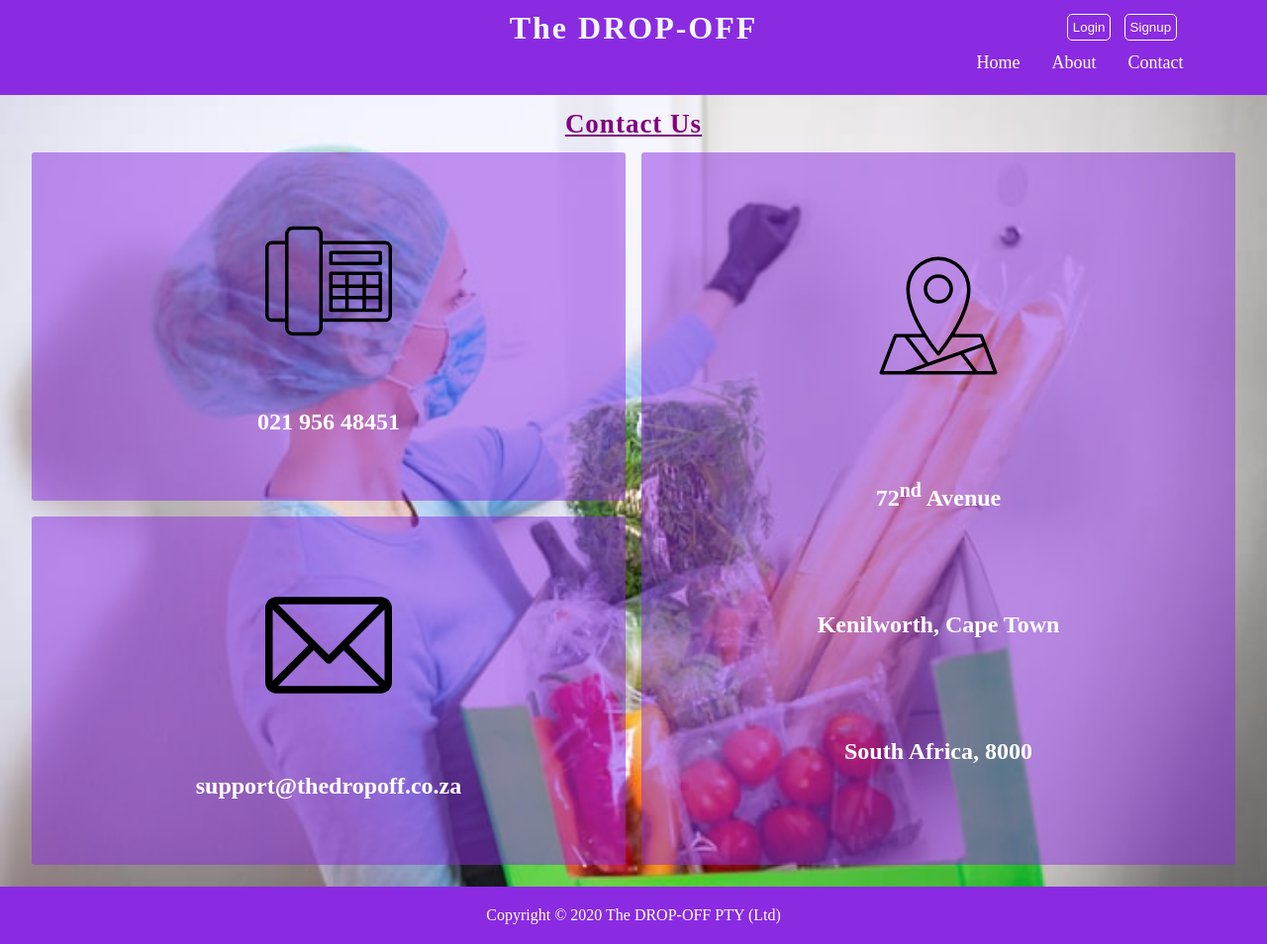
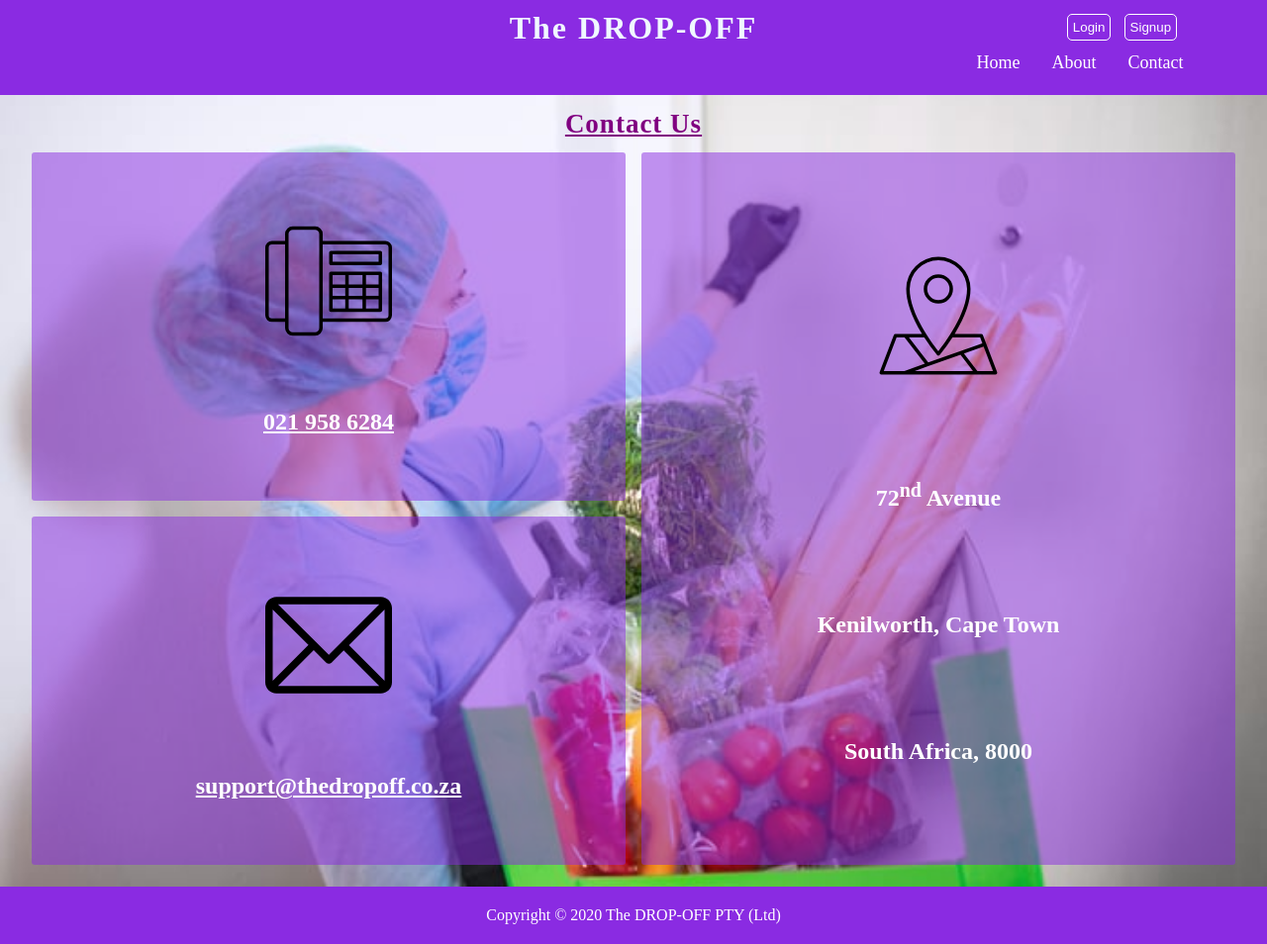
Before and after one commit to chad3110/faux-ecommerce-website, a plain HTML site: page Faux Ecommerce Website/contact.html in a window 1280 px wide. Shown: the whole page at 99% size. Drawn offline with Linux system fonts and the light colour scheme.

Commit message:
Update contact.html

```diff
--- a/Faux Ecommerce Website/contact.html
+++ b/Faux Ecommerce Website/contact.html
@@ -62,11 +62,16 @@
         <div class="contact-box">
           <div class="inner-contact-box">
             <img class="inner-img" src="images/icons/phone-set.svg" />
-            <h1>021 956 48451</h1>
+              <!-- fake nunber below-->
+               <a href="tel:021 958 6284"><h1>021 958 6284</h1></a>
           </div>
           <div class="inner-contact-box">
             <img class="inner-img" src="images/icons/mail.svg" />
-            <h1>support@thedropoff.co.za</h1>
+              <!-- fake email below-->
+            <a href="mailto:support@thedropoff.co.za"
+              ><h1>support@thedropoff.co.za</h1></a
+            >
+
           </div>
         </div>
         <div class="contact-box location">
```
